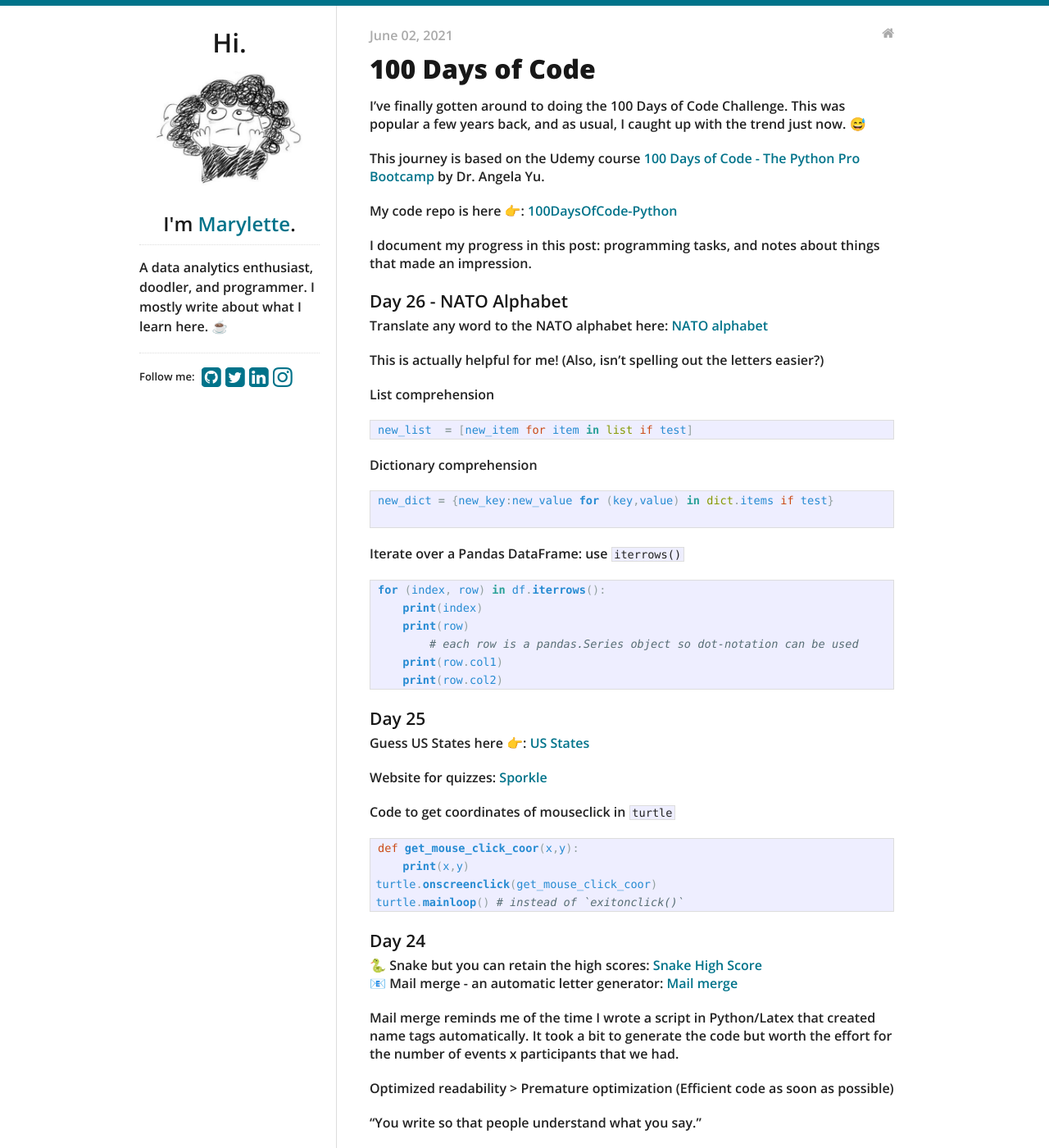
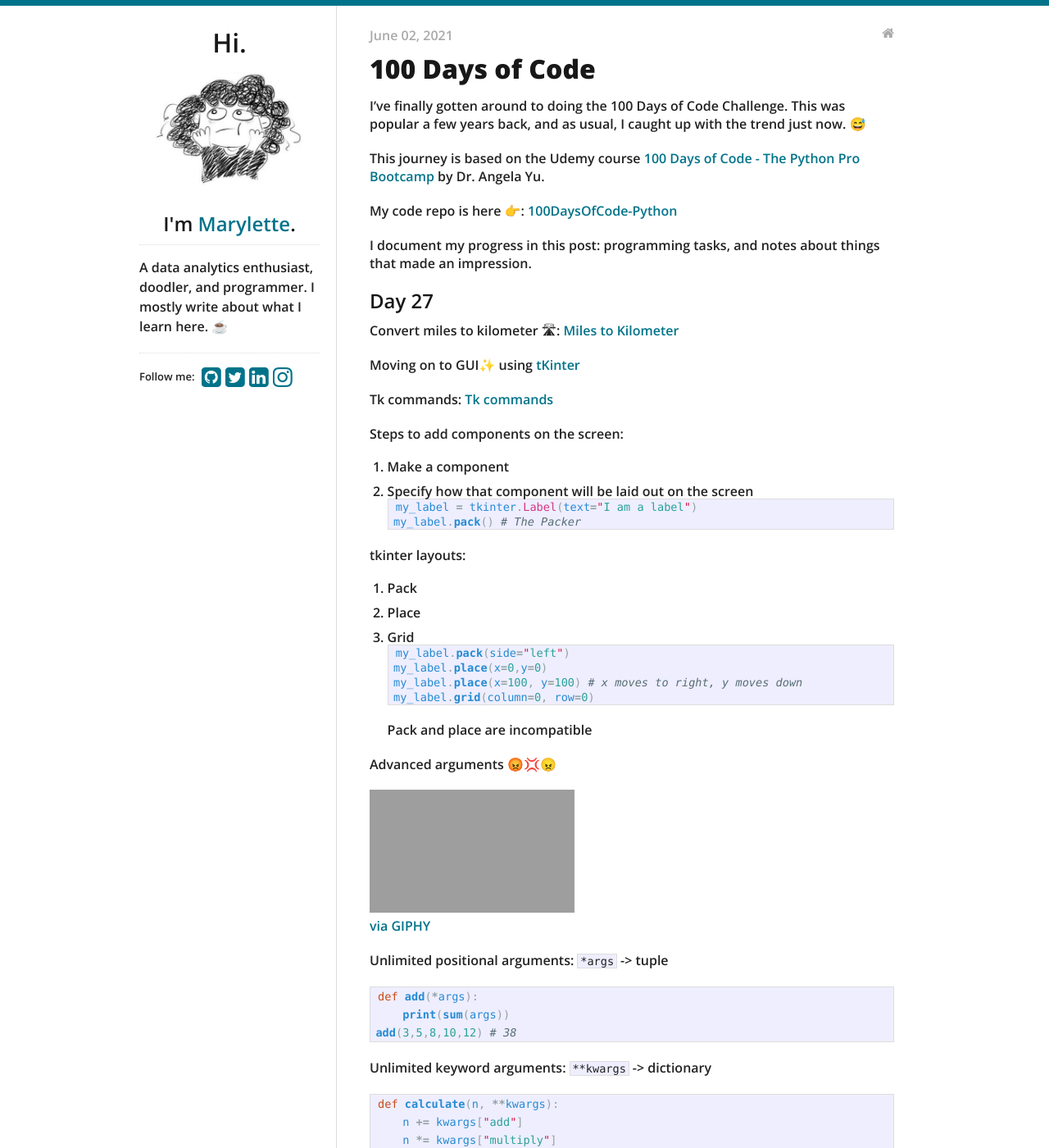
Before and after one commit to maryletteroa/maryletteroa.github.io, a Jekyll site: the page built from _posts/2021-06-02-hundred-days-of-python.md, in a window 1280 px wide and 1400 px high. Shown: the whole window at 82% size. Built offline with Jekyll 4.4.1, drawn with Linux system fonts in a browser that asks for light colours; some of the changed text lies outside the part shown; grey boxes are pictures that could not be loaded.

Commit message:
updates post with day 27 - miles to km

````diff
--- a/_posts/2021-06-02-hundred-days-of-python.md
+++ b/_posts/2021-06-02-hundred-days-of-python.md
@@ -13,8 +13,78 @@
 
 I document my progress in this post: programming tasks, and notes about things that made an impression.
 
+## Day 27
 
-#### Day 26 - NATO Alphabet
+Convert miles to kilometer 🛣: [Miles to Kilometer](https://replit.com/@maryletteroa/miles-to-kilometerpy)
+
+Moving on to GUI✨ using [tKinter](https://docs.python.org/3/library/tkinter.htm)
+
+Tk commands: [Tk commands](http://tcl.tk/man/tcl8.6/TkCmd/contents.htm)
+
+Steps to add components on the screen:
+1. Make a component
+2. Specify how that component will be laid out on the screen
+```python
+my_label = tkinter.Label(text="I am a label")
+my_label.pack() # The Packer
+```
+
+tkinter layouts:
+1. Pack
+2. Place
+3. Grid
+```python
+my_label.pack(side="left")
+my_label.place(x=0,y=0)
+my_label.place(x=100, y=100) # x moves to right, y moves down
+my_label.grid(column=0, row=0)
+```
+Pack and place are incompatible
+
+Advanced arguments 😡💢😠
+<iframe src="https://giphy.com/embed/1w2vvSVgAu3Ti" width="250" height="" frameBorder="0" class="giphy-embed" allowFullScreen></iframe><p><a href="https://giphy.com/gifs/fighting-power-rangers-argument-1w2vvSVgAu3Ti">via GIPHY</a></p>
+
+Unlimited positional arguments: `*args` -> tuple
+```python
+def add(*args):
+    print(sum(args))
+add(3,5,8,10,12) # 38
+```
+
+Unlimited keyword arguments: `**kwargs` -> dictionary
+```python
+def calculate(n, **kwargs):
+    n += kwargs["add"]
+    n *= kwargs["multiply"]
+    print(n)
+
+calculate(2, add=3, multiply=5) # (2+3)*5 = 25
+```
+Use in a class:
+```python
+class Car:
+    def __init__(self, **kw) :
+        self.make = kw.get("make")
+        self.model = kw.get("model")
+        self.color = kw.get("color")
+        self.seats = kw.get("seats")
+
+my_car = Car(make="Nissan", model="Skyline")
+print(my_car.color)
+    # None
+```
+
+Mixed
+```python
+def all_aboard(a, *args, **kw):
+    print(a, args, kw)
+
+all_aboard(4, 7, 3, 0, x=10, y=64)
+    # 4 (7,3,5) {'x: 10, 'y': 64}
+```
+
+
+## Day 26 - NATO Alphabet
 
 Translate any word to the NATO alphabet here: [NATO alphabet](https://replit.com/@maryletteroa/nato-alphabet)
 
@@ -43,7 +113,7 @@
 ```
 
 
-#### Day 25
+## Day 25
 
 Guess US States here 👉: [US States](https://replit.com/@maryletteroa/us-states)
 
@@ -59,7 +129,7 @@
 ```
 
 
-#### Day 24
+## Day 24
 
 🐍 Snake but you can retain the high scores:  [Snake High Score](https://replit.com/@maryletteroa/snake-high-score)
 📧 Mail merge - an automatic letter generator: [Mail merge](https://replit.com/@maryletteroa/mail-merge)
@@ -71,7 +141,7 @@
 "You write so that people understand what you say."
 
 
-#### Day 23 (Capstone) - Turtle crossing
+## Day 23 (Capstone) - Turtle crossing
 
 🛣🐢: [Turtle crossing](https://replit.com/@maryletteroa/turtle-crossing)
 
@@ -88,7 +158,7 @@
 
 Programming is a way to test one's thinking! 😵💫
 
-#### Day 22 - Pong
+## Day 22 - Pong
 
 Play Pong here 🎮: [Pong](https://replit.com/@maryletteroa/pong)
 
@@ -103,7 +173,7 @@
 - [x] Detect when paddle misses
 - [x] Keep score
 
-#### Day 21 - Snake Game Part 2
+## Day 21 - Snake Game Part 2
 
 The full Snake Game here 🐍: [Snake game](https://replit.com/@maryletteroa/snake-game)
 
@@ -124,7 +194,7 @@
 ```
 
 
-#### Day 20 - Snake Game Part 1
+## Day 20 - Snake Game Part 1
 
 Snake Game Part 1 here 🐍: [Snake game Part 1](https://replit.com/@maryletteroa/snake-game-part-1)
 
@@ -142,7 +212,7 @@
 
 Getting the hangout of OOP. Also need to consider how to make future modifications of the code easier -- CONSTANTS (at the top of the code) help!
 
-#### Day 19 - Etch-A-Sketch App
+## Day 19 - Etch-A-Sketch App
 
 🐢 [Turtle Race](https://replit.com/@maryletteroa/turtle-race)
 [Etch-A-Sketch](https://replit.com/@maryletteroa/etch-a-sketch)
@@ -166,7 +236,7 @@
 ```
 
 
-#### Day 18 - Hirst Painting
+## Day 18 - Hirst Painting
 
 See it here 🎨: [Hirst painting](https://replit.com/@maryletteroa/hirst-painting)
 
@@ -174,7 +244,7 @@
 [Colorgram.py](https://pypi.org/project/colorgram.py/)
 [RGB Calculator](https://www.w3schools.com/colors/colors_rgb.asp)
 
-#### Day 17 - Quiz Game
+## Day 17 - Quiz Game
 Play the game here: [quiz-game](https://replit.com/@maryletteroa/quiz-game)
 
 Generate trivia questions here 👉 [Open Trivia Database](https://opentdb.com)
@@ -234,7 +304,7 @@
 
 ```
 
-#### Day 16 - OOP Coffee Machine
+## Day 16 - OOP Coffee Machine
 
 Code here: [oop-coffee-machine](https://replit.com/@maryletteroa/oop-coffee-machine)
 
@@ -251,7 +321,7 @@
 
 So, this lesson and a few more after this, is something that I look forward to. There is also an element of code design which is fun.
 
-#### Day 15 - Coffee Machine
+## Day 15 - Coffee Machine
 
 Get your own coffee here ☕: [coffee-machine](https://replit.com/@maryletteroa/coffee-machine)
 
@@ -259,13 +329,13 @@
 
 Ahh 💭 good times.
 
-#### Day 14 - Higher-lower
+## Day 14 - Higher-lower
 
 Play my solution 🎮: [higher-lower](https://replit.com/@maryletteroa/higher-lower)
 
 ⚠ Might need to refactor this code. Was so sleepy when I wrote this.
 
-#### Day 13 - Debugging
+## Day 13 - Debugging
 
 🐞🚫 Tips:
 1. Describe the problem, challenge your assumptions!
@@ -282,7 +352,7 @@
 ☝ The more bugs you solve, the better you get at it.
 
 
-#### Day 12 - Guess the number
+## Day 12 - Guess the number
 
 Play my solution 🎮: [guess the number](https://replit.com/@maryletteroa/guess-the-number)
 
@@ -320,7 +390,7 @@
 4. ✨Functional coding✨, and writing Docstrings!
 
 
-#### Day 11 (Capstone) - Blackjack
+## Day 11 (Capstone) - Blackjack
 
 Play my solution 🎮: [blackjack](https://replit.com/@maryletteroa/blackjack)
 
@@ -349,7 +419,7 @@
 4. Formulating the `evaluation` function (if/else statements) to decide the game was nuanced.
 
 
-#### Day 10 - Calculator
+## Day 10 - Calculator
  💡 Functions inside dictionaries.
 
 The functions:
@@ -382,13 +452,13 @@
 result = operators[operator](a, b)
 ```
 
-#### Day 9 - Blind auction
+## Day 9 - Blind auction
 
-#### Day 8 - Caesar cipher
+## Day 8 - Caesar cipher
 
 TIL That Caesar was into ciphers!
 
-#### Day 7 - Hangman
+## Day 7 - Hangman
 
 Importing from an external python code
 
@@ -405,15 +475,15 @@
 chosen_word = random.choice(word_list)
 ```
 
-#### Day 6 - Reeborg Maze
+## Day 6 - Reeborg Maze
 
 The [Reeborg's World](https://reeborg.ca/reeborg.html) website fun coding puzzles! 🤖
 
-#### Day 5 - Password generator
+## Day 5 - Password generator
 
-#### Day 4 - Rock paper scissors
+## Day 4 - Rock paper scissors
 
-#### Day 3 - Treasure Island
+## Day 3 - Treasure Island
 
 [Asci art ](https://ascii.co.uk/art) 🎨
 
@@ -440,6 +510,6 @@
 
 ```
 
-#### Day 2 - Tip calculator
+## Day 2 - Tip calculator
 
-#### Day 1 - Band name generator
+## Day 1 - Band name generator
````
